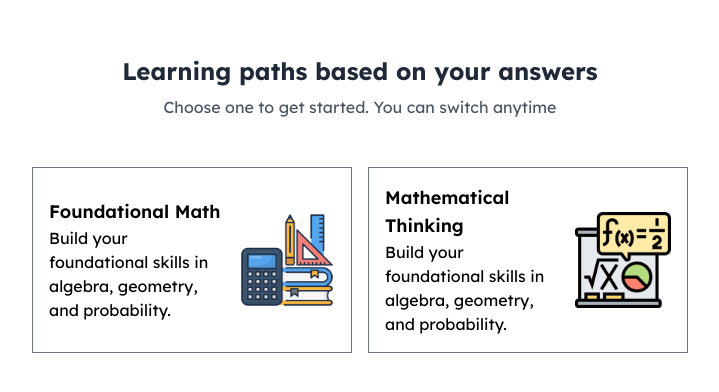
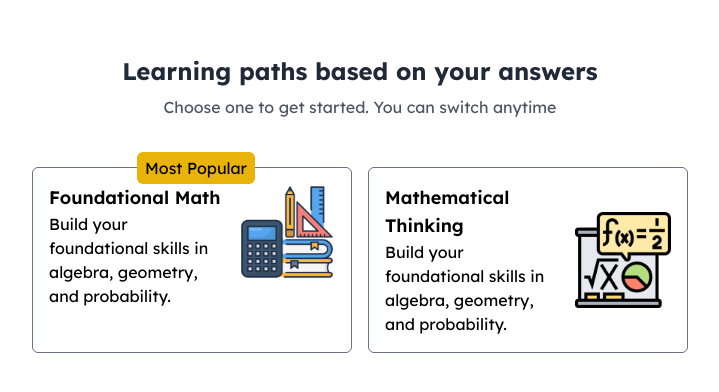
Before and after one commit to nikamaish/Aeonaxy_React_Tailwind, a React (Create React App) app: page /recommendation in a window 1280 px wide. Shown: the part 200-592 px from the top of the page, without its empty margins (280-999 px from the left). Built offline with nearby package versions, Linux system fonts and the light colour scheme.

Commit message:
:heavy_check_mark: recommnedation section done

```diff
--- a/src/components/Recommendation/Recommendation.jsx
+++ b/src/components/Recommendation/Recommendation.jsx
@@ -7,9 +7,11 @@ const Recommendation = () => {
       <h2 className="text-2xl font-bold text-gray-800 mt-2">Learning paths based on your answers</h2>
       <h3 className='text-gray-600 mt-2'>Choose one to get started. You can switch anytime</h3>
 
+      <div className="flex flex-row justify-center mt-12">
+        <div className="w-1/4 relative p-4 border border-gray-500 rounded-md mr-2 flex">
+          {/* "Most Popular" tag */}
+          <div className="absolute -top-4 right-24 bg-yellow-500 text-black px-2 py-1 rounded-md">Most Popular</div>
 
-      <div className="flex flex-row justify-center mt-12">
-        <div className="w-1/4 flex items-center  p-4 border border-gray-500 mr-2">
           <div>
             <h3 className="text-lg font-semibold">Foundational Math</h3>
             <p>Build your foundational skills in algebra, geometry, and probability.</p>
@@ -17,7 +19,7 @@ const Recommendation = () => {
           <img src="/assets/educational-tool.png" alt="vector" className="ml-4 w-24 h-24" />
         </div>
 
-        <div className="w-1/4  flex items-center  p-4 border border-gray-500 ml-2 ">
+        <div className="w-1/4 flex items-center p-4 border border-gray-500 rounded-md ml-2">
           <div>
             <h3 className="text-lg font-semibold">Mathematical Thinking</h3>
             <p>Build your foundational skills in algebra, geometry, and probability.</p>
@@ -25,8 +27,6 @@ const Recommendation = () => {
           <img src="/assets/mathematics.png" alt="vector" className="ml-4 w-24 h-24" />
         </div>
       </div>
-
-
     </div>
   );
 }
```
